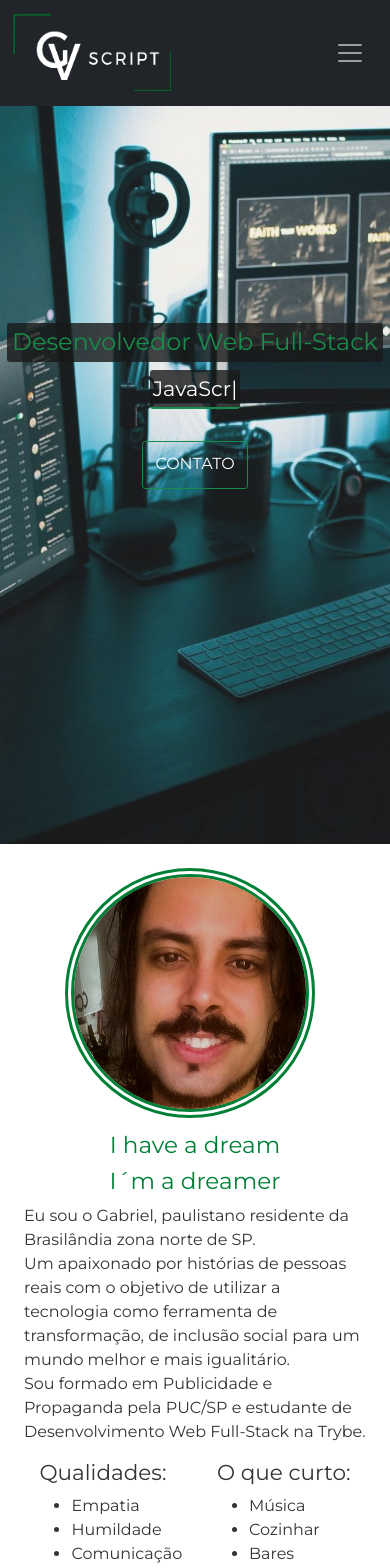
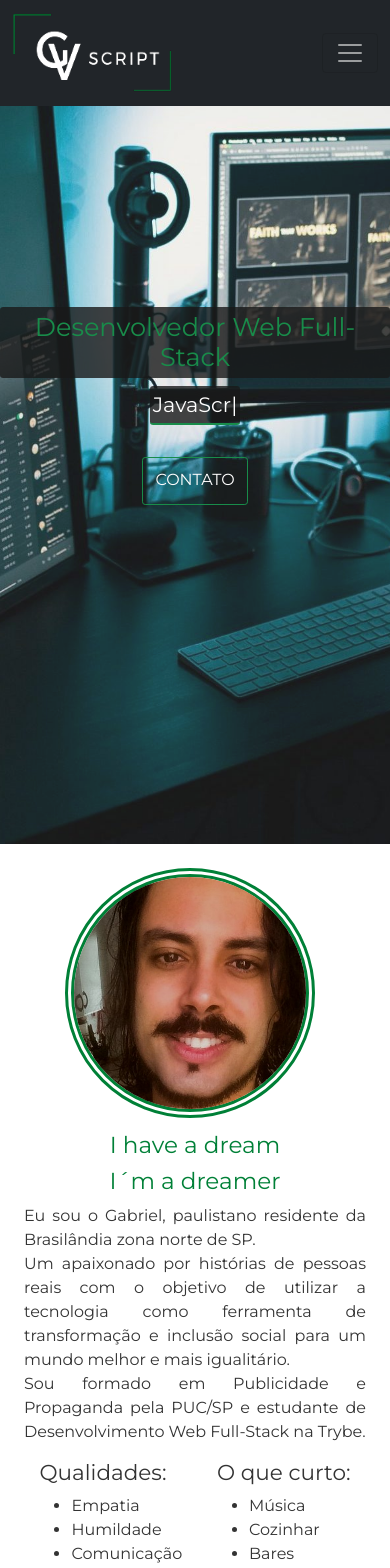
Before and after one commit to gvscript/gvscript.github.io, a React (Create React App) app: page / in a window 390 px wide. Shown: the top 1568 px of the page. Built offline with nearby package versions, Linux system fonts and the light colour scheme.

Commit message:
corrige responsividade

```diff
--- a/src/App.css
+++ b/src/App.css
@@ -62,9 +62,6 @@ nav ul li {
 }
 
 /****************************** HEADER ***************************************/
-/* header {
-  margin-top: 500px !important;
-} */
 
 .header-wraper {
   position: relative;
@@ -175,12 +172,13 @@ nav ul li {
 
 @media(max-width: 600px) {
   .main-info h1 {
-    font-size: 1.5rem !important;
+    font-size: 1.6rem !important;
   }
 
   .typed-text {
     font-size: 1.3rem !important
   }
+
 
   .content-container {
     flex-direction: column;
@@ -193,6 +191,7 @@ nav ul li {
 
   .about-me {
     width: 100%;
+    text-align: justify;
   }
 }
 
--- a/src/components/Sobre.js
+++ b/src/components/Sobre.js
@@ -13,7 +13,7 @@ const Sobre = () => {
           <h3>I´m a dreamer</h3>
           <p>
             Eu sou o Gabriel, paulistano residente da Brasilândia zona norte de SP.<br/>
-            Um apaixonado por histórias de pessoas reais com o objetivo de utilizar a tecnologia como ferramenta de transformação, de inclusão social para um mundo melhor e mais igualitário.
+            Um apaixonado por histórias de pessoas reais com o objetivo de utilizar a tecnologia como ferramenta de transformação e inclusão social para um mundo melhor e mais igualitário.
             <br/>
             Sou formado em Publicidade e Propaganda pela PUC/SP e estudante de Desenvolvimento Web Full-Stack na Trybe.
           </p>
```
